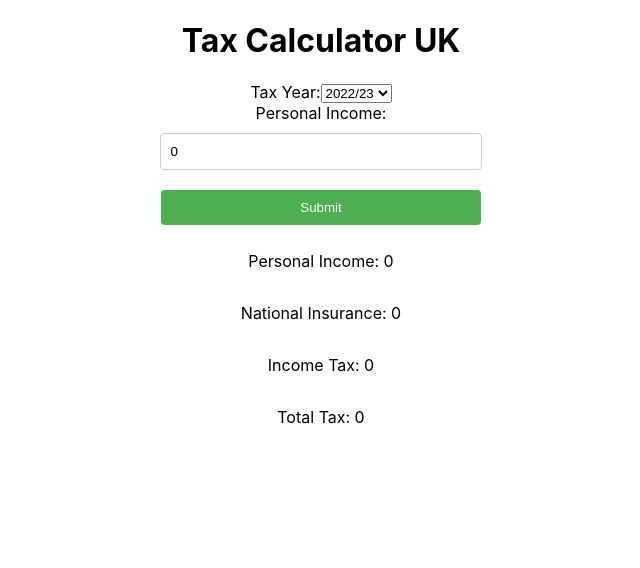
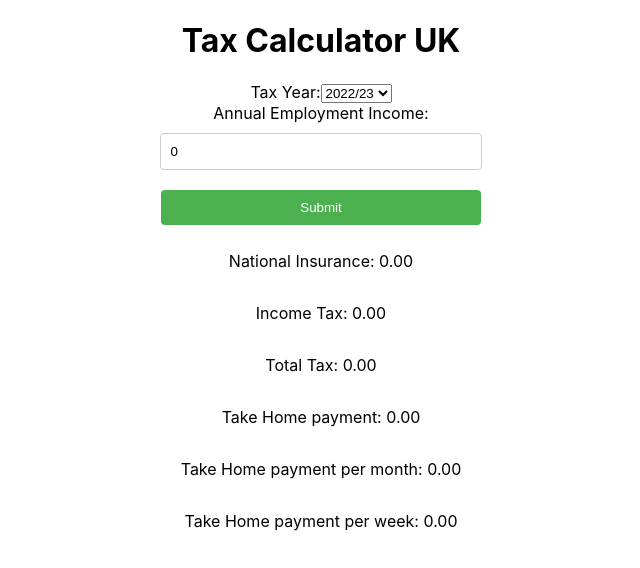
Before and after one commit to asaad227/taxCalculator, a React (Create React App) app: page / in a window 1280 px wide. Shown: the top 568 px of the page, without its empty margins (319-959 px from the left). Built offline with nearby package versions, Linux system fonts and the light colour scheme.

Commit message:
update calculator with earning weekly and monthly

```diff
--- a/src/App/App.js
+++ b/src/App/App.js
@@ -5,6 +5,11 @@ import libary from '../lib';
 function App() {
 const tax = libary;
   const [personalIncome, setPersonalIncome] = useState(0);
+  const [ni, setNi] = useState(0);
+  const [incomeTax, setIncomeTax] = useState(0);
+  const [netIncome, setNetIncome] = useState(0);
+  const [monthlyIncome, setMonthlyIncome] = useState(0);
+  const [weeklyIncome, setWeeklyIncome] = useState(0);
   const [year, setYear] = useState(1);
   const[data, setData] = useState(0);
 
@@ -17,6 +22,14 @@ const tax = libary;
     let nationalInsurance = tax.nationalInsurance(1, personalIncome);
     let incomeTax = tax.totalTax(1, personalIncome);
     let totalTax = nationalInsurance + incomeTax;
+    let netIncome = personalIncome - totalTax;
+    let monthlyIncome = netIncome/ 12;
+    let weeklyIncome = netIncome / 52;
+    setNetIncome(netIncome);
+    setMonthlyIncome(monthlyIncome);
+    setWeeklyIncome(weeklyIncome);
+    setNi(nationalInsurance);
+    setIncomeTax(incomeTax);
     setData(totalTax);
   event.preventDefault();
   }
@@ -39,16 +52,21 @@ const tax = libary;
         </label>
 
         <label>
-          Personal Income:
+        Annual Employment Income:
           <br />
           <input type="number" value={personalIncome} onChange={handleChange} />
         </label>
         <input type="submit" value="Submit" />
       </form>
-      <p>Personal Income: {personalIncome}</p>
-      <p>National Insurance: {tax.nationalInsurance(1, personalIncome)}</p>
-      <p>Income Tax: {tax.totalTax(1, personalIncome)}</p>
-      <p>Total Tax: {data}</p>
+      <p>National Insurance: {ni.toFixed(2)}</p>
+      <p>Income Tax: {incomeTax.toFixed(2)}</p>
+      <p>Total Tax: {data.toFixed(2)}</p>
+      <p>Take Home payment: {netIncome.toFixed(2)}</p>
+      <p>Take Home payment per month: {monthlyIncome.toFixed(2)}</p>
+      <p>Take Home payment per week: {weeklyIncome.toFixed(2)}</p>
+
+
+
     </div>
   );
 }
```
